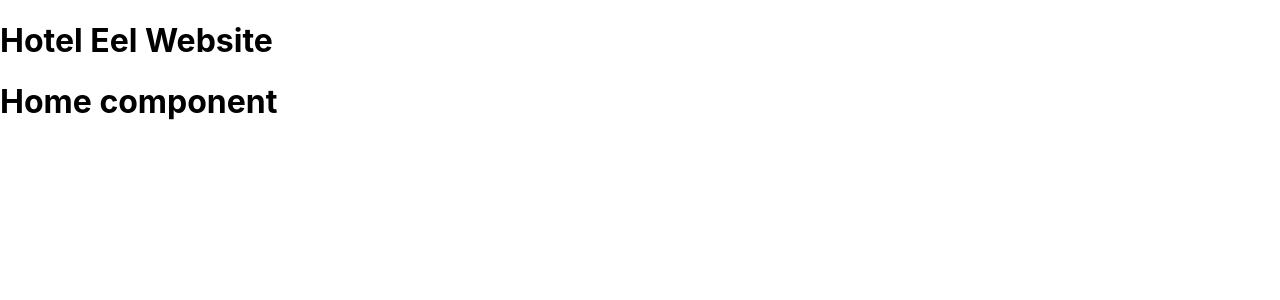
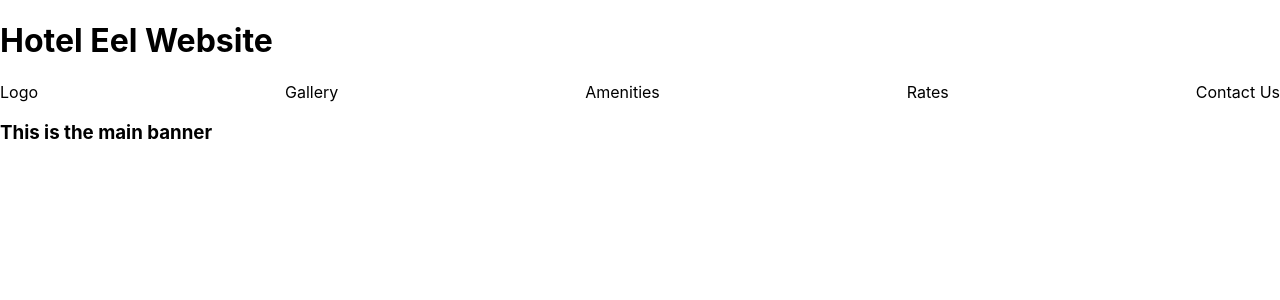
Before and after one commit to gkalms/GA_Capstone, a React (Create React App) app in the folder hotel-eel-website/: page / in a window 1280 px wide. Shown: the top 300 px of the page. Built offline with nearby package versions, Linux system fonts and the light colour scheme.

Commit message:
Website frameout

```diff
--- a/hotel-eel-website/src/App.css
+++ b/hotel-eel-website/src/App.css
@@ -0,0 +1,13 @@
+.Topbanner{
+display: flex;
+justify-content: space-between;
+align-items: center;
+position: sticky;
+top: 0;
+z-index: 100%;
+background-color: while;
+}
+
+.banner{
+background: image("IMG20210403162559_00.jpg");
+}
--- a/hotel-eel-website/src/App.js
+++ b/hotel-eel-website/src/App.js
@@ -1,22 +1,14 @@
 import React from 'react';
 import './App.css';
-import {Homepage} from './Homepage';
+import {Homepage} from './Components/Homepage';
+import {Header} from './Components/Header';
 
 const App = () => {
   return (
     <div className="app">
       <h1> Hotel Eel Website</h1>
+      <Header />
       <Homepage />
-
-
-      {/* Banner (Repeated)
-- Hotel Logo
-- reservation number
-- Contact us menu
-Content container
-- Booking function
-Footer (Repeated)
-- Media - f/twitter */}
     </div>
   );
 }
--- /dev/null
+++ b/hotel-eel-website/src/Components/Header.js
@@ -0,0 +1,13 @@
+import React from "react";
+
+export const Header = () => {
+  return (
+    <div className="Topbanner">
+      <div className="logo">Logo</div>
+      <div classname="Gallery">Gallery</div>
+      <div className="Amenities">Amenities</div>
+      <div classname="Rates">Rates</div>
+      <div classname="Contact">Contact Us</div>
+    </div>
+  );
+};
--- /dev/null
+++ b/hotel-eel-website/src/Components/Homepage.js
@@ -0,0 +1,12 @@
+import React from "react";
+import { Overview } from "./Overview";
+
+export const Homepage = () => {
+  return (
+    <div className="home">
+      <div>
+        <Overview />
+      </div>
+    </div>
+  );
+};
--- /dev/null
+++ b/hotel-eel-website/src/Components/Overview.js
@@ -0,0 +1,11 @@
+import React from "react";
+
+export const Overview = () => {
+  return (
+    <div classname='overview'>
+      <div classname="banner">
+      <h3>This is the main banner</h3>
+      </div>
+    </div>
+  );
+};
--- a/hotel-eel-website/src/Homepage.js
+++ /dev/null
@@ -1,9 +0,0 @@
-import React from 'react'
-
-export const Homepage = () => {
-    return (
-        <div className='home'>
-            <h1> Home component</h1>
-        </div>
-    )
-}
```
Also changed, not shown: hotel-eel-website/Test files/setupTests.js (renamed from hotel-eel-website/src/setupTests.js), 1 other file (tests, documents, lock files or other folders).
